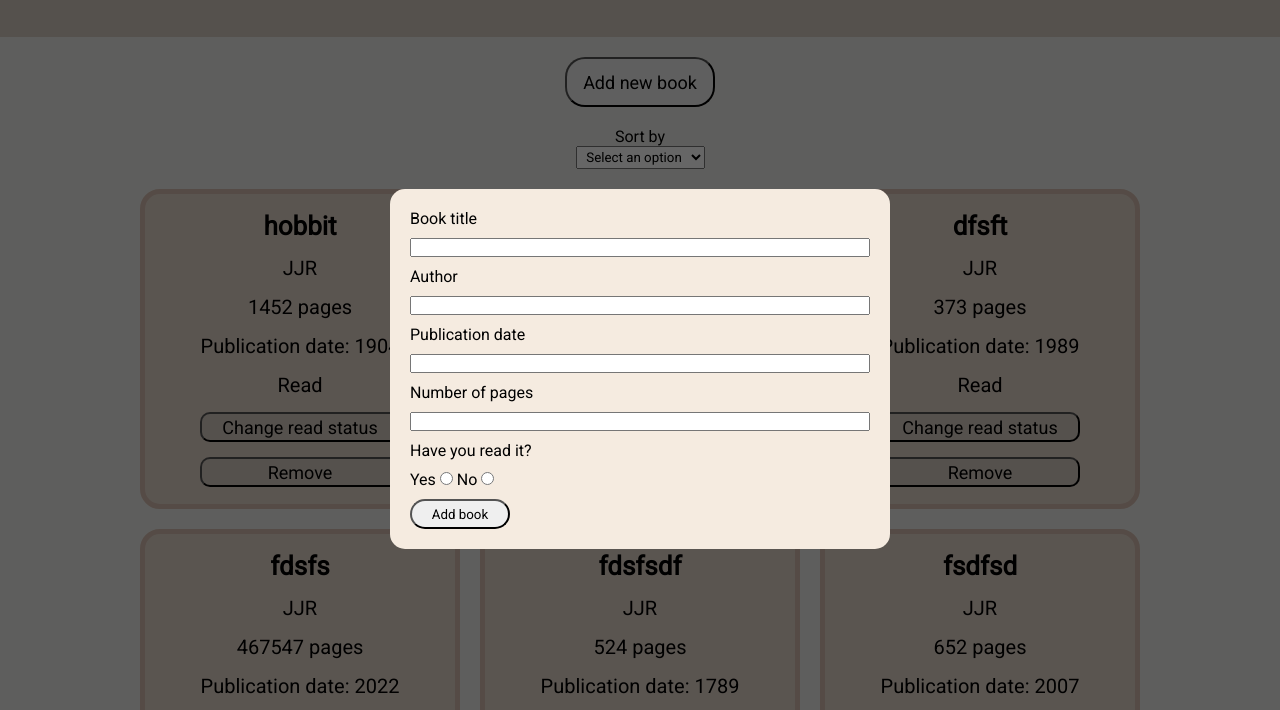
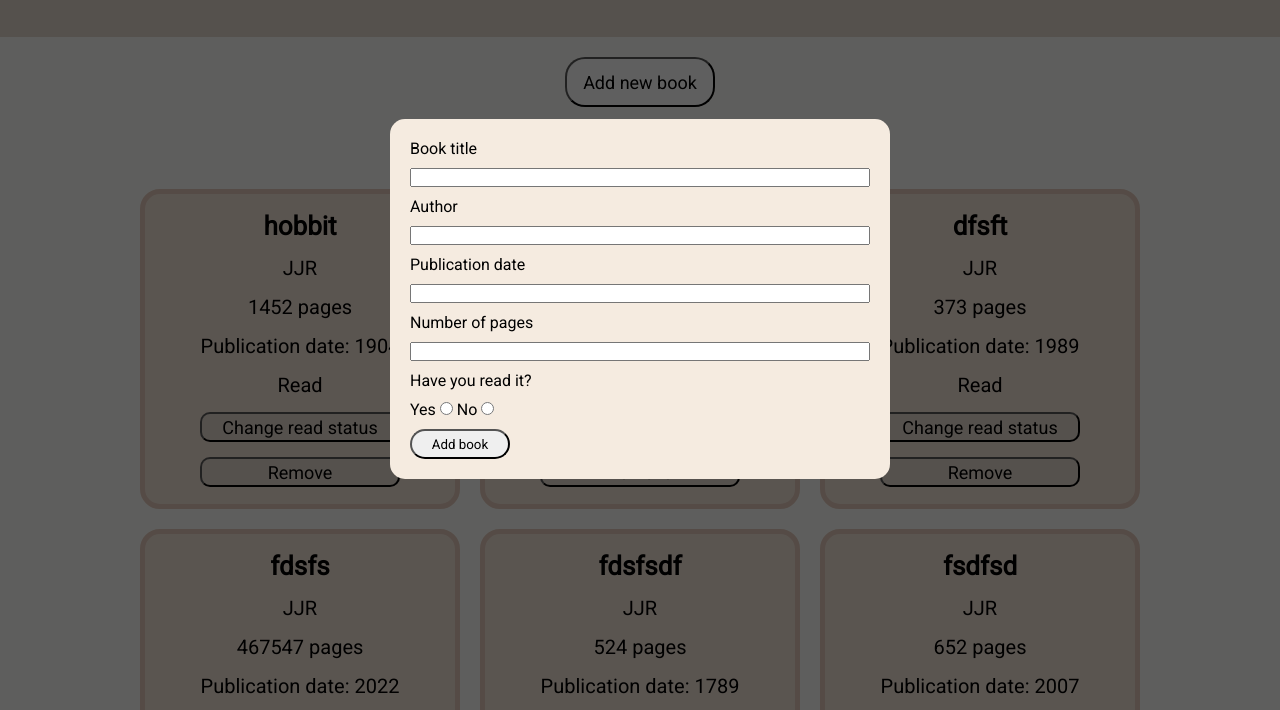
Before and after one commit to guihi1/library, a plain HTML site: page index.html in a window 1280 px wide. Both pictures are taken after a click on the button "Add new book". Shown: the part 81-791 px from the top of the page. Drawn offline with Linux system fonts and the light colour scheme.

Commit message:
Better position the form

```diff
--- a/styles.css
+++ b/styles.css
@@ -57,6 +57,7 @@ header {
 form {
     position: fixed;
     left: 50%;
+    top: 25%;
     transform: translateX(-50%);
     width: 500px;
     height: 400px;
```
